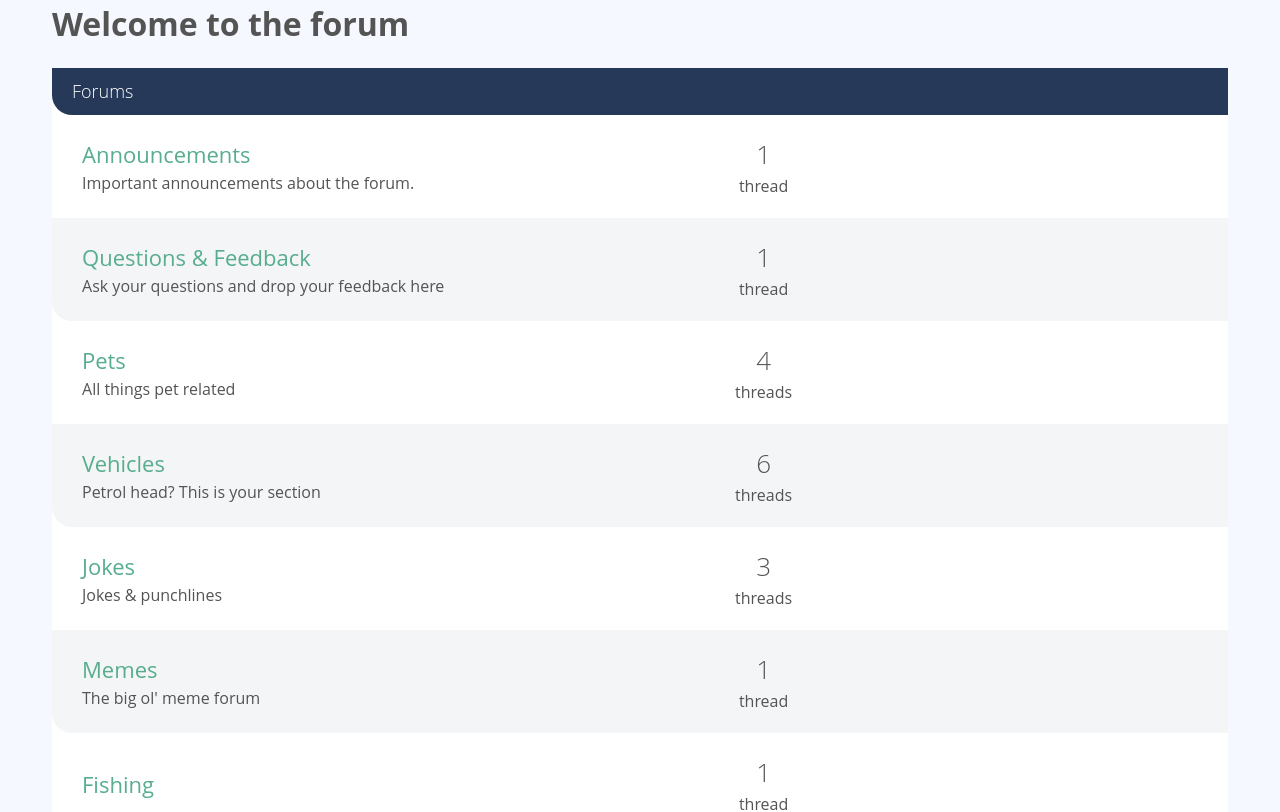
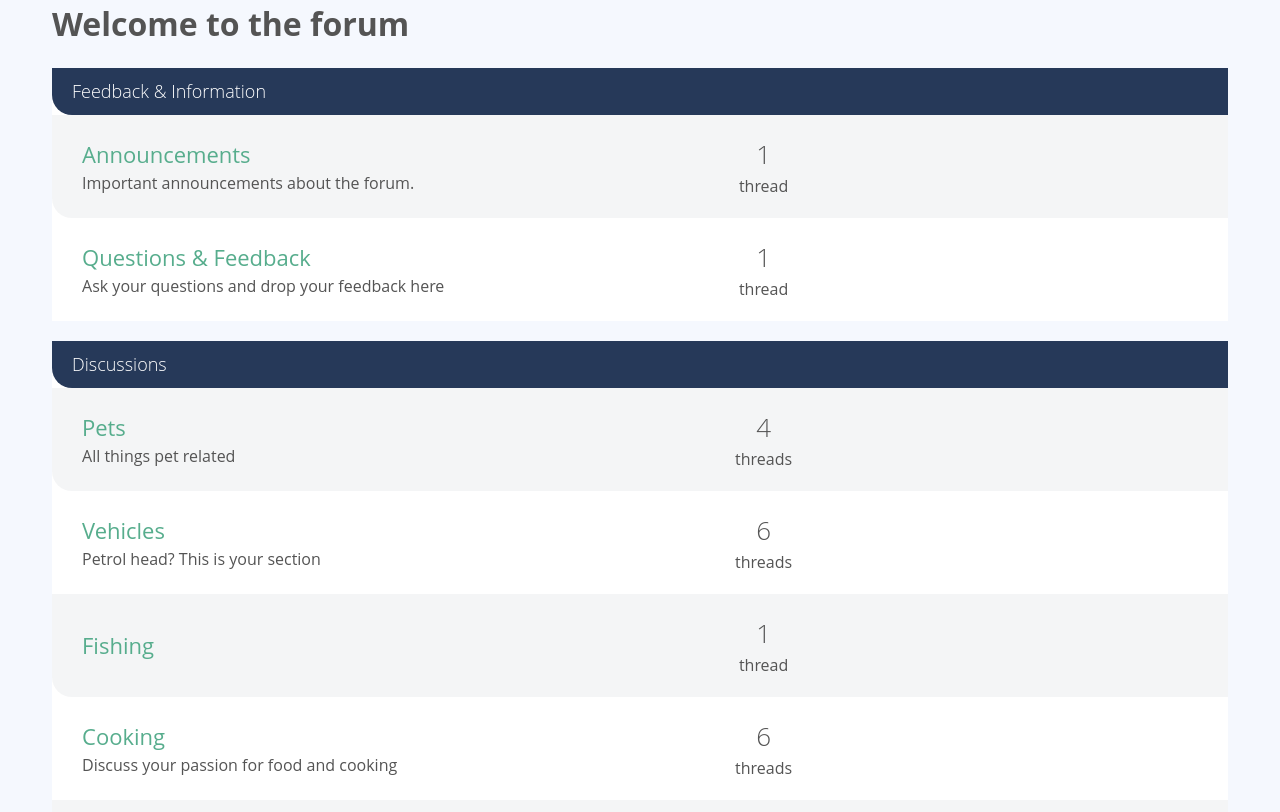
Before and after one commit to allandsouza20/Internet-Forum, a Vue app: page / in a window 1280 px wide. Shown: the top 812 px of the page. Built offline with nearby package versions, Linux system fonts and the light colour scheme.

Commit message:
Organized forums in categories

```diff
--- /dev/null
+++ b/src/components/CategoryList.vue
@@ -0,0 +1,29 @@
+<template>
+  <div>
+    <!-- Render multiple instances using v-for -->
+    <CategoryListItem
+    v-for="category in categories"
+    :category="category"
+    :key="category['.key']"
+    />
+  </div>
+</template>
+
+<script>
+import CategoryListItem from './CategoryListItem'
+export default {
+  components: {
+    CategoryListItem
+  },
+  props: {
+    categories: {
+      required: true,
+      type: Array
+    }
+  }
+}
+</script>
+
+<style scoped>
+
+</style>
--- /dev/null
+++ b/src/components/CategoryListItem.vue
@@ -0,0 +1,40 @@
+<template>
+  <div class="forum-list">
+    <h2 class="list-title">
+      <router-link :to="{name: 'Category', params: {id: category['.key']}}">
+        {{ category.name }}
+      </router-link>
+    </h2>
+
+    <ForumList v-bind:forums="categoryForums" />
+  </div>
+</template>
+
+<script>
+import ForumList from './ForumList'
+import sourceData from '@/data'
+
+export default {
+  components: {
+    ForumList
+  },
+
+  props: {
+    category: {
+      required: true,
+      type: Object
+    }
+  },
+
+  computed: {
+    // this computed property will find the forums of a category in sourceData and returns them in an Array
+    categoryForums () {
+      return Object.values(sourceData.forums).filter(forum => forum.categoryId === this.category['.key'])
+    }
+  }
+}
+</script>
+
+<style scoped>
+
+</style>
--- a/src/components/ForumList.vue
+++ b/src/components/ForumList.vue
@@ -1,9 +1,5 @@
 <template>
-  <div class="forum-list">
-    <h2 class="list-title">
-      <a href="#">Forums</a>
-    </h2>
-
+  <div>
     <ForumListItem
     v-for="forum in forums"
     v-bind:forum="forum"
--- a/src/pages/HomePage.vue
+++ b/src/pages/HomePage.vue
@@ -2,18 +2,18 @@
 <template>
   <div class="col-full">
     <h1>Welcome to the forum</h1>
-    <ForumList :forums="forums"/>    <!-- NOTE: The component template needs to be wrapped in one root element, in this case, div -->
+    <CategoryList :categories="categories"/>    <!-- NOTE: The component template needs to be wrapped in one root element, in this case, div -->
   </div>
 </template>
 
 <script>
 import sourceData from '@/data'     // Here, sourceData is a local variable, more like a file handler. @ will directly refer to the src directory. You can also you ../ to go back a directory to navigate to the json file.
-import ForumList from '@/components/ForumList'
+import CategoryList from '@/components/CategoryList'
 console.log(sourceData)
 export default {
 
   components: {
-    ForumList
+    CategoryList
   },
 
   data () {
@@ -21,9 +21,7 @@ export default {
       // Here, Object.values gets the value pairs of threads in the json file under the key threads. Object.keys gets the key value of the threads in the json file
       // NOTE: All browsers do not support Object.values or Object.keys, but
       // we can fix this by adding the plugin "plugins": ["transform-runtime"] in the babelrc file, since we are using the webpack template
-      forums: Object.values(sourceData.forums),    // Here, threads is a data property
-      posts: sourceData.posts,
-      users: sourceData.users
+      categories: Object.values(sourceData.categories)    // Here, threads is a data property
     }
   }
 }
--- /dev/null
+++ b/src/pages/PageCategory.vue
@@ -0,0 +1,34 @@
+<template>
+  <!-- Render a instance of CategoryListItem component and pass the Category property -->
+  <div class="col-full">
+    <h1>{{ category.name }}</h1>
+    <CategoryListItem :category="category"/>
+  </div>
+</template>
+
+<script>
+import CategoryListItem from '@/components/CategoryListItem'
+import sourceData from '@/data'
+export default {
+  components: {
+    CategoryListItem
+  },
+
+  props: {
+    id: {
+      required: true,
+      type: String
+    }
+  },
+
+  computed: {
+    category () {
+      return sourceData.categories[this.id]
+    }
+  }
+}
+</script>
+
+<style scoped>
+
+</style>
--- a/src/router/index.js
+++ b/src/router/index.js
@@ -4,6 +4,7 @@ import Router from 'vue-router'
 // Notice that we can specify any name when we import a component
 import Home from '@/pages/HomePage'
 import ThreadShow from '@/pages/PageThreadShow'
+import Category from '@/pages/PageCategory'
 import Forum from '@/pages/PageForum'
 import PageNotFound from '@/pages/PageNotFound'
 
@@ -18,6 +19,13 @@ export default new Router({
       path: '/',
       name: 'Home',
       component: Home
+    },
+    {
+      path: '/category/:id',
+      name: 'Category',
+      component: Category,
+      // to set the route parameters as component props, we must set props to true
+      props: true
     },
     {
       path: '/forum/:id',
```
